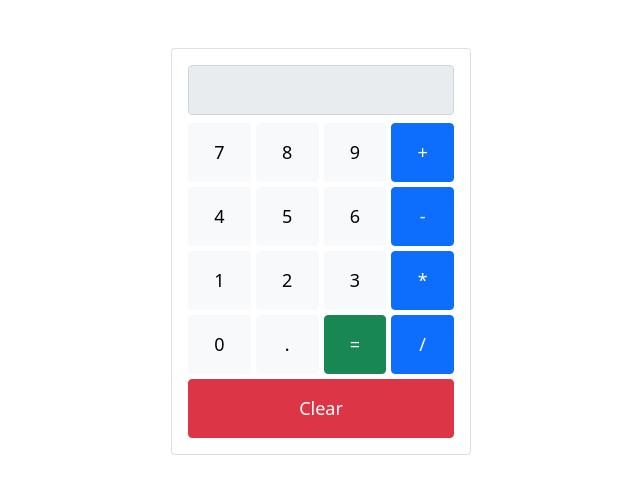
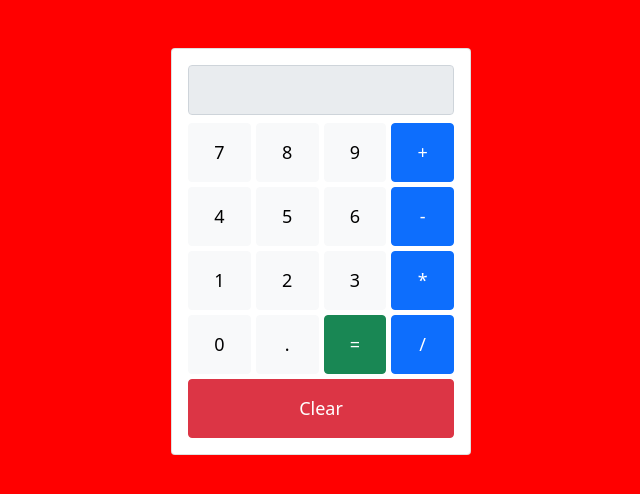
Before and after one commit to Caffeine-Gallery/my-new-testproject-1731501075734-019325813558, a website built with Vite: page frontend/index.html in a window 1280 px wide. Shown: the whole page, without its empty margins (319-959 px from the left). Built offline with nearby package versions, Linux system fonts and the light colour scheme; what @dfinity/agent would draw is missing.

Commit message:
01932582-4025-7ee2-9b13-20a6d71f9f6f

```diff
--- a/frontend/index.css
+++ b/frontend/index.css
@@ -1,3 +1,7 @@
+body {
+    background-color: red;
+}
+
 .calculator {
     max-width: 300px;
     margin: auto;
```
